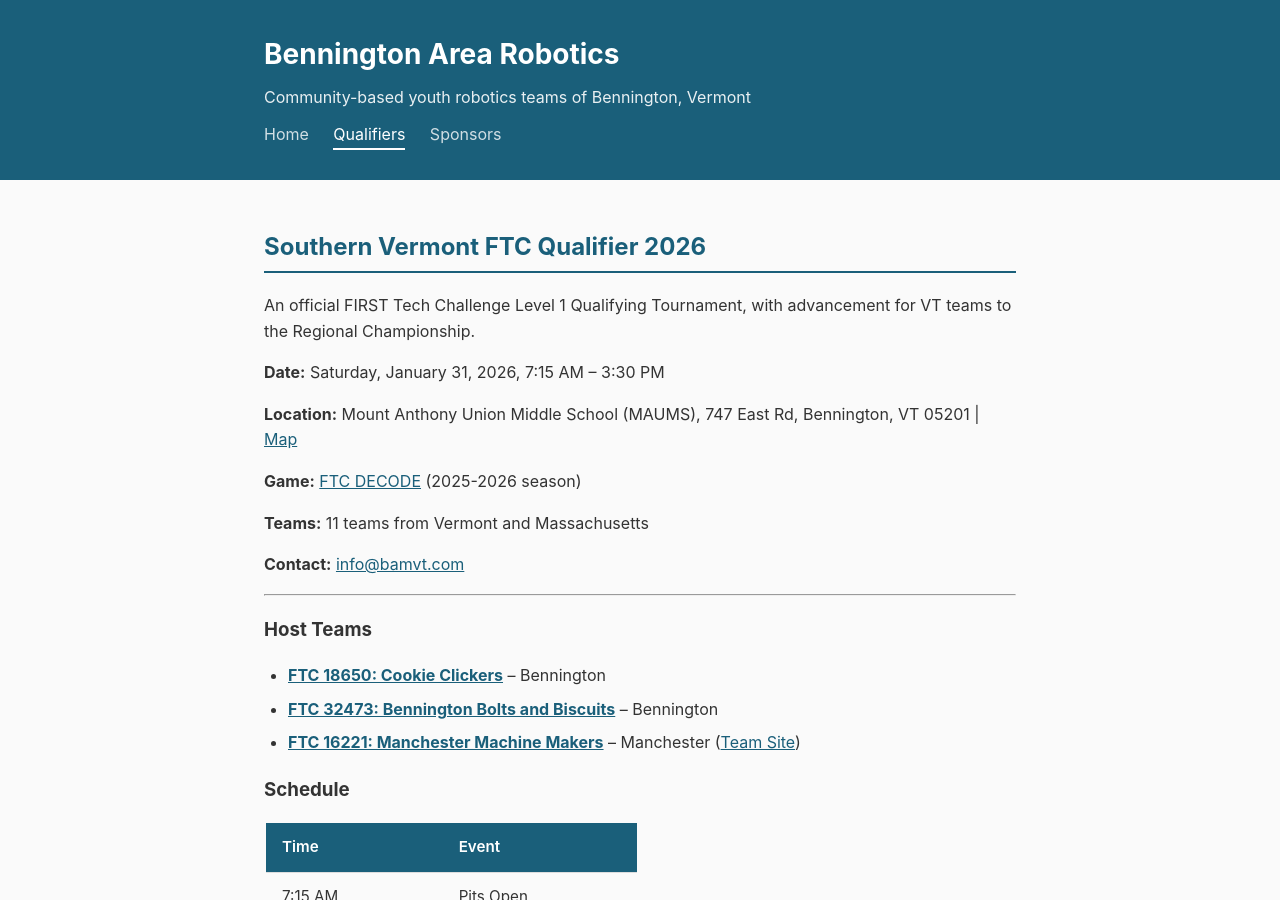
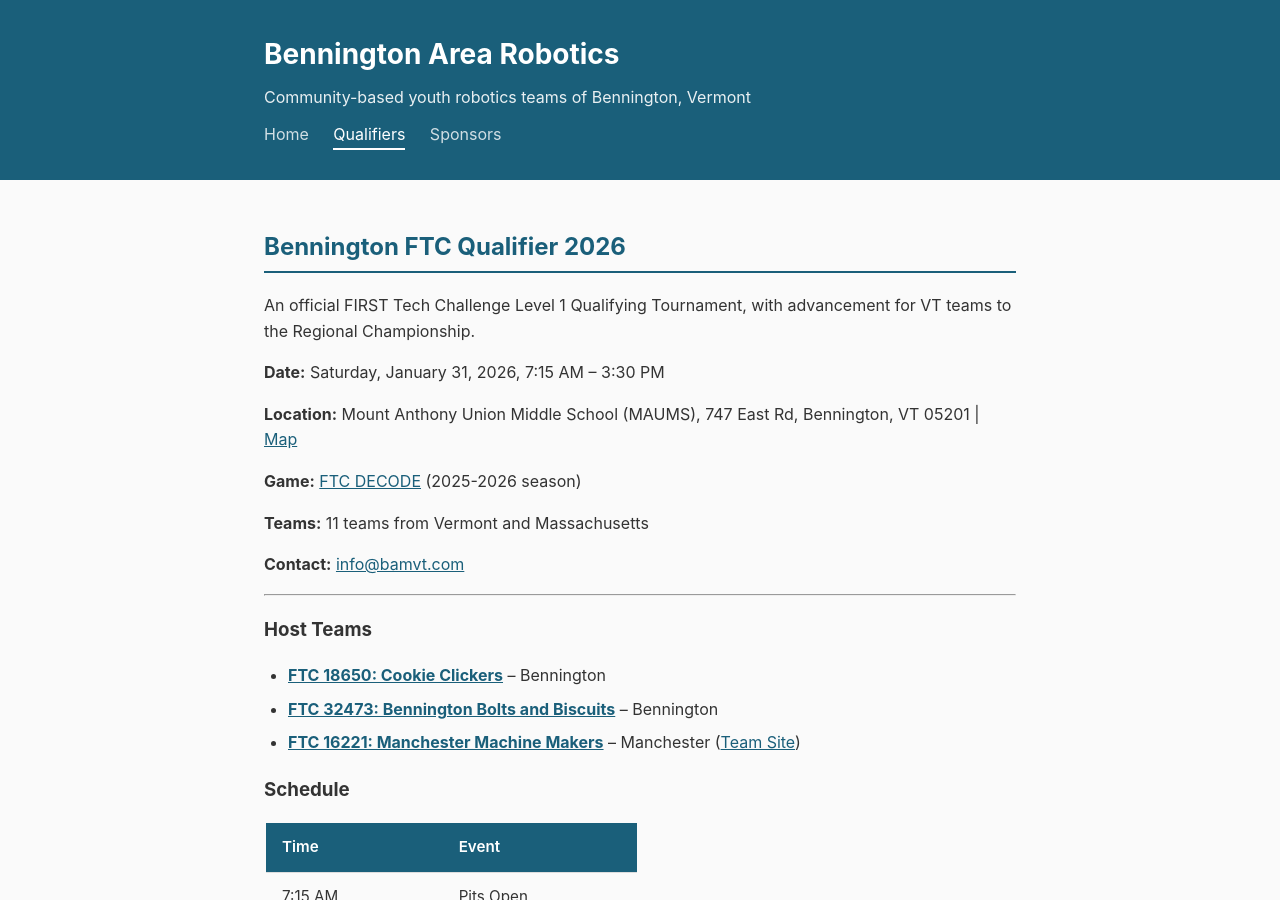
Before and after one commit to bennington-area-robotics/bennington-area-robotics.github.io, a Jekyll site: the page built from events/bennington-qualifier-2026.md, in a window 1280 px wide and 900 px high. Built offline with Jekyll 4.4.1, drawn with Linux system fonts in a browser that asks for light colours.

Commit message:
renames qualifier

```diff
--- a/events/bennington-qualifier-2026.md
+++ b/events/bennington-qualifier-2026.md
@@ -3,7 +3,7 @@ layout: default
 title: Bennington Qualifier
 ---
 
-## Southern Vermont FTC Qualifier 2026
+## Bennington FTC Qualifier 2026
 
 An official FIRST Tech Challenge Level 1 Qualifying Tournament, with advancement for VT teams to the Regional Championship.
 
```
